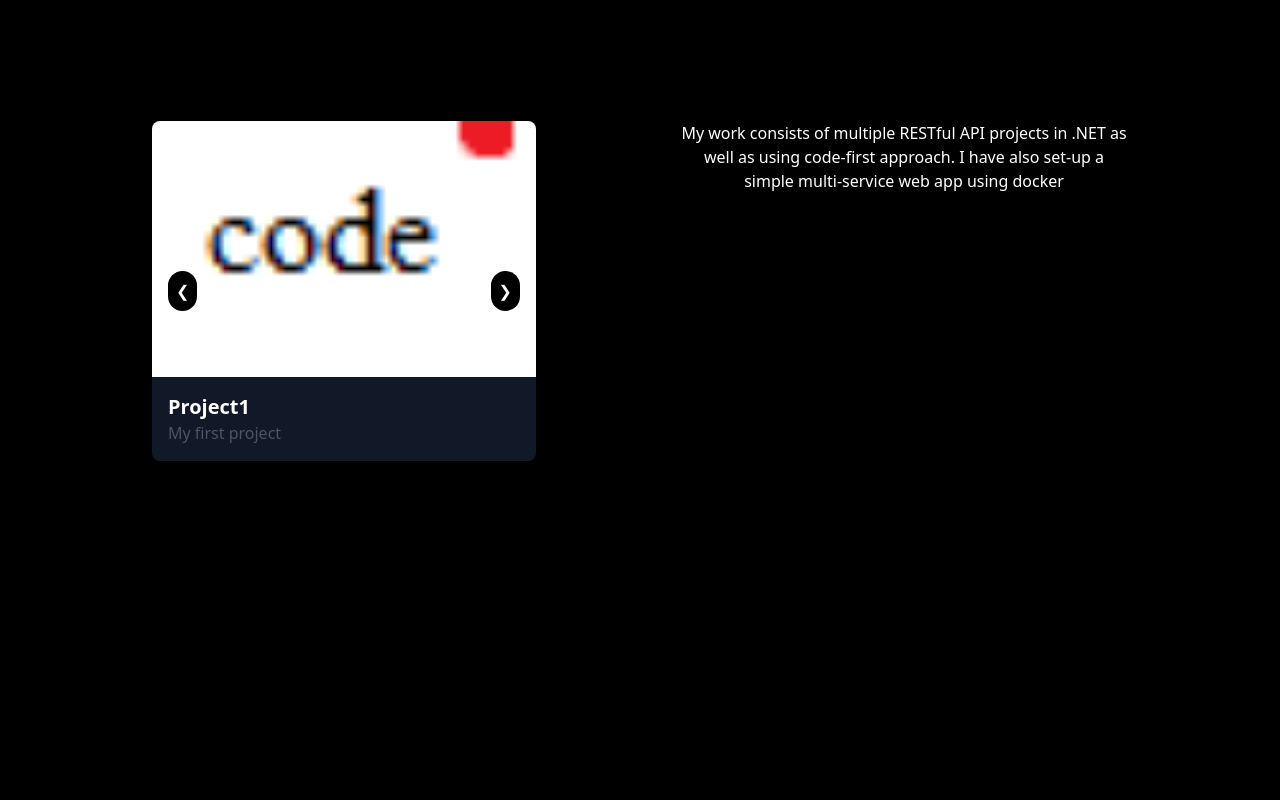
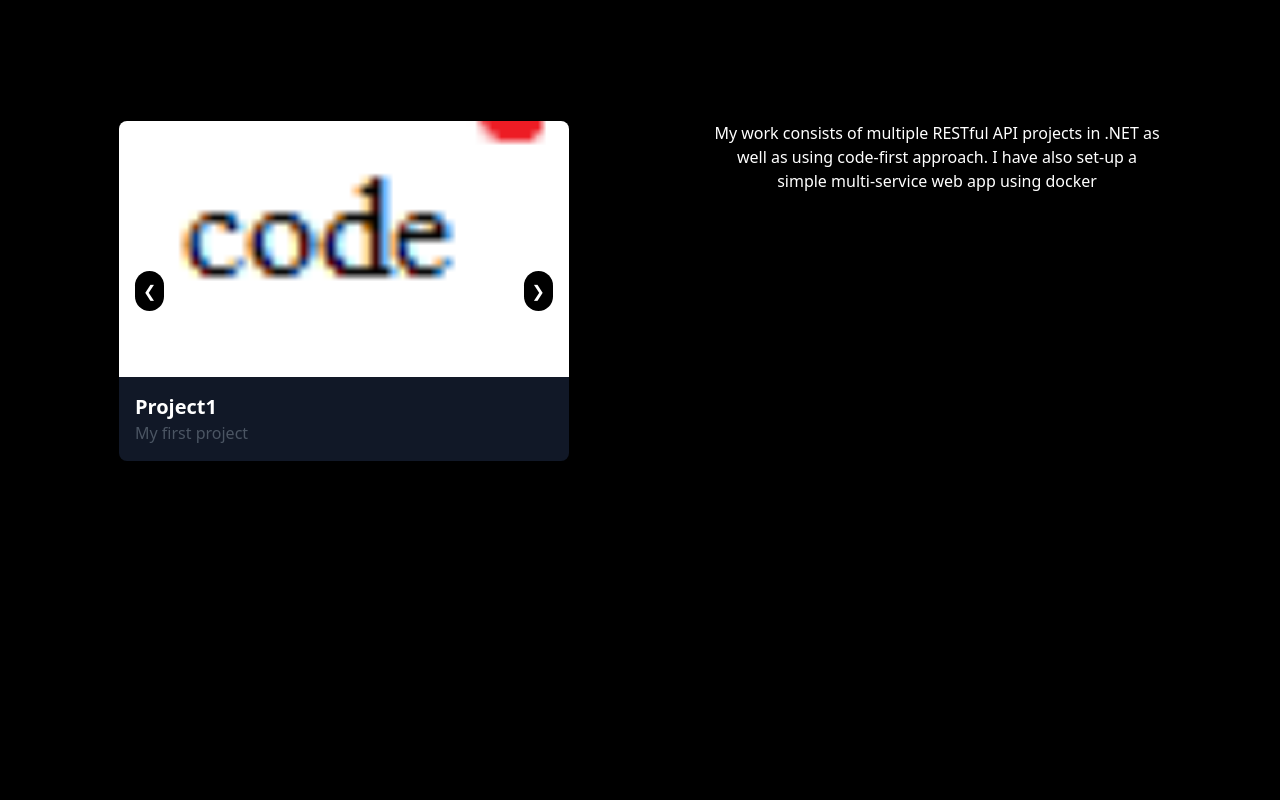
Before and after one commit to Kacper-Januszewski/site-project, a Next.js app: page / in a window 1280 px wide. Shown: the part 840-1640 px from the top of the page. Built offline with nearby package versions, Linux system fonts and the light colour scheme.

Commit message:
carousel image min size

```diff
--- a/src/app/components/content/carouseled_content/carousel/index.tsx
+++ b/src/app/components/content/carouseled_content/carousel/index.tsx
@@ -36,7 +36,7 @@ const Carousel: React.FC<DynamicJSONInput> = ({filename}) => {
     }, [filename]);
 
     return (
-        <div className="relative w-full max-w-md min-w-[200px] md:min-w-[384px] h-fit">
+        <div className="relative w-full max-w-md min-w-[384px] md:min-w-[450px] h-fit">
             <div className="overflow-hidden rounded-lg">
                 <img src={items[index]?.imageUrl} alt="slides" className="w-full h-64 object-cover" />
                 <div className="p-4 bg-gray-900 shadow-lg">
--- a/src/app/page.tsx
+++ b/src/app/page.tsx
@@ -16,12 +16,12 @@ export default function Home() {
                         <Carousel filename={'CodeItems.json'}/>
                     </div>
                     <div className="order-2">
-                        <p className='text-center w-[448px] mx-auto '>My work consists of multiple RESTful API projects in .NET as well as using code-first approach. I have also set-up a simple multi-service web app using docker</p>
+                        <p className='text-center w-auto max-w-[448px] mx-auto '>My work consists of multiple RESTful API projects in .NET as well as using code-first approach. I have also set-up a simple multi-service web app using docker</p>
                     </div>
                 </div>
                 <div className="flex flex-wrap h-fit pt-[400px] gap-x-36 justify-center pb-[400px]">
                     <div className="order-2 lg:order-1">
-                        <p className='text-center w-[448px] mx-auto'>Aesthetic experience is something that I take very seriously. I have finished a filmmaking highschool where I learned photography and design, both of which are proving useful even after I changed my industry career path.</p>
+                        <p className='text-center w-auto max-w-[448px] mx-auto'>Aesthetic experience is something that I take very seriously. I have finished a filmmaking highschool where I learned photography and design, both of which are proving useful even after I changed my industry career path.</p>
                     </div>
                     <div className="order-1 lg:order2">
                         <Carousel filename={'PhotoItems.json'}/>
```
